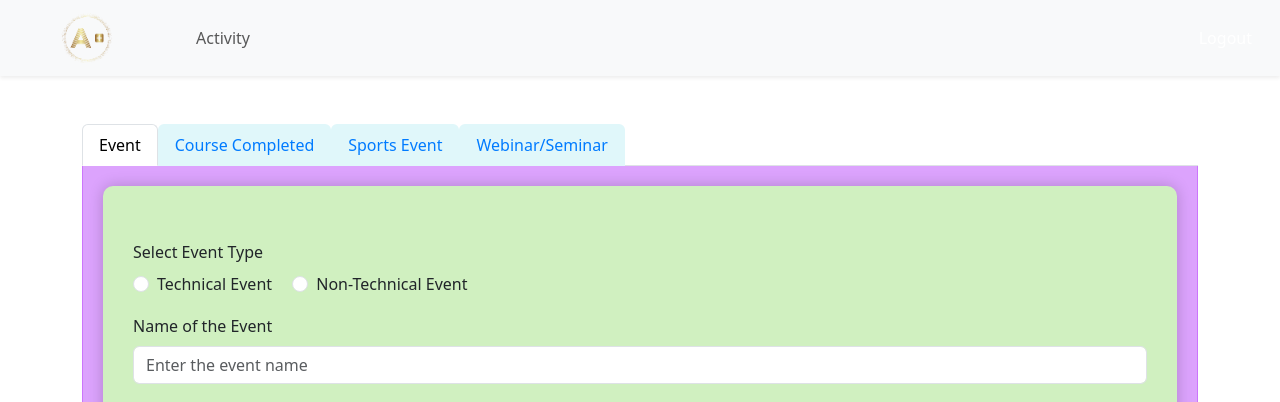
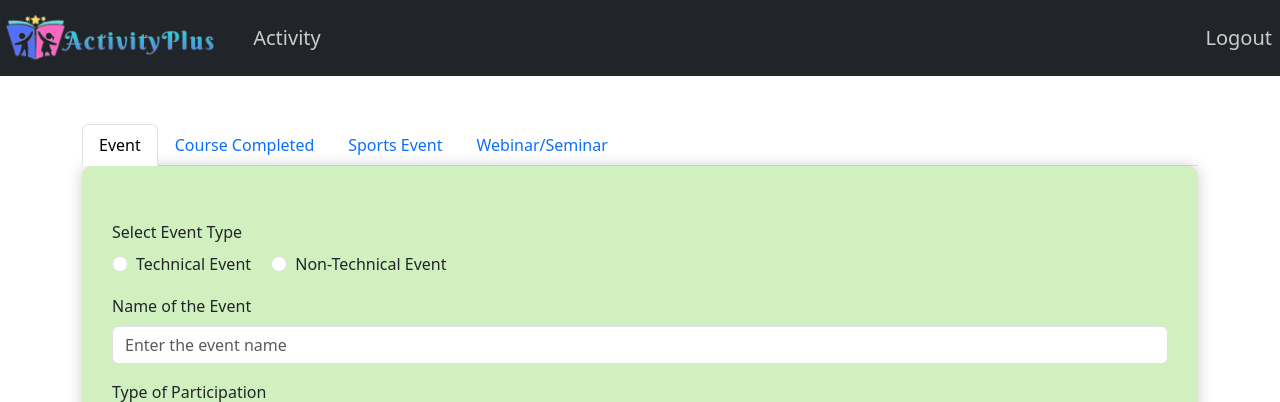
Before and after one commit to Brindhalakshmi17/mini-project, a Flask app: template templates/activity.html in a window 1280 px wide. Shown: the top 402 px of the page. Run offline with Flask 3, Linux system fonts and the light colour scheme; the template is opened without the code that fills it, so the values that code supplies are empty; some libraries are stand-ins or nearby versions.

Commit message:
new logo in activity page

```diff
--- a/static/activity.css
+++ b/static/activity.css
@@ -10,22 +10,35 @@ body {
     background-color: #f8f9fa; /* Light background color */
     color: #333; /* Dark text color */
 }
-.nav-tabs .nav-link {
-    background-color: #e0f7fa; /* Light blue background for tabs */
-    border-color: #b2ebf2; /* Light blue border color */
-    color: #007bff; /* Blue text color for non-active tab */
+/* Logo */
+.logo {
+    height: 60px;
+    width: auto;
+}
+/* Navbar Link Styling */
+.navbar-dark .navbar-nav .nav-link {
+    color: #ccc !important; /* Light gray color for links */
+    font-size: 20px;
+    transition: color 0.3s, transform 0.3s;
+    padding-left: 30px;
+    padding-right:30px;
+
 }
 
-.nav-tabs .nav-link.active {
-    background-color: #4dc4fb; /* Slightly darker blue for active tab */
-    border-color: #0288d1; /* Darker blue border for active tab */
-    color: white; /* White text for active tab */
+.navbar-dark .navbar-nav .nav-link:hover {
+    color: #3000f0 !important; /* Highlight color on hover */
+    transform: scale(1.1); /* Slight zoom effect */
 }
 
-.nav-tabs .nav-link:hover {
-    background-color: #41bdf7; /* Light blue hover effect */
-    color: #0056b3; /* Darker blue text on hover */
+.navbar-dark .navbar-nav .nav-link:active {
+    color: #002fff !important; /* Active color */
+    transform: scale(1.15);
 }
+
+/* Navbar background */
+.bg-dark {
+    background-color: #000000d5 !important; /* Black background */
+
 
 /* Background color for tab content */
 .tab-content {
@@ -41,7 +54,7 @@ body {
     width: auto;
     margin-right: 10px;
 }
-
 .navbar {
     background-color: #343a40; /* Dark grey/black background */
 }
+}
--- a/templates/activity.html
+++ b/templates/activity.html
@@ -28,11 +28,11 @@
     </style>
 </head>
 <body>
-    <nav class="navbar navbar-expand-lg navbar-light bg-light shadow-sm">
-        <div class="container-fluid">
-            <a class="navbar-brand" href="#">
-                <img src="{{ url_for('static', filename='dashlogo.png') }}" alt="Logo" class="logo">
-            </a>
+    <!-- Navbar -->
+    <nav class="navbar navbar-expand-lg navbar-dark bg-dark">
+        <a class="navbar-brand" href="#">
+            <img src="{{ url_for('static', filename='newlogo.png') }}" alt="Logo" class="logo">
+        </a>
             <button class="navbar-toggler" type="button" data-bs-toggle="collapse" data-bs-target="#navbarSupportedContent" aria-controls="navbarSupportedContent" aria-expanded="false" aria-label="Toggle navigation">
             <span class="navbar-toggler-icon"></span>
           </button>
@@ -42,9 +42,9 @@
                 <a class="nav-link" href="/upload_activities">Activity</a>
               </li>
             </ul>
-            <ul class="navbar-nav ms-auto mb-2 mb-lg-0">
+            <ul class="navbar-nav ml-auto">
               <li class="nav-item">
-                <a class="nav-link btn btn-danger text-white px-3" href="/logout">Logout</a>
+                     <a class="nav-link" href="/logout">Logout</a>
               </li>
             </ul>
           </div>
```
